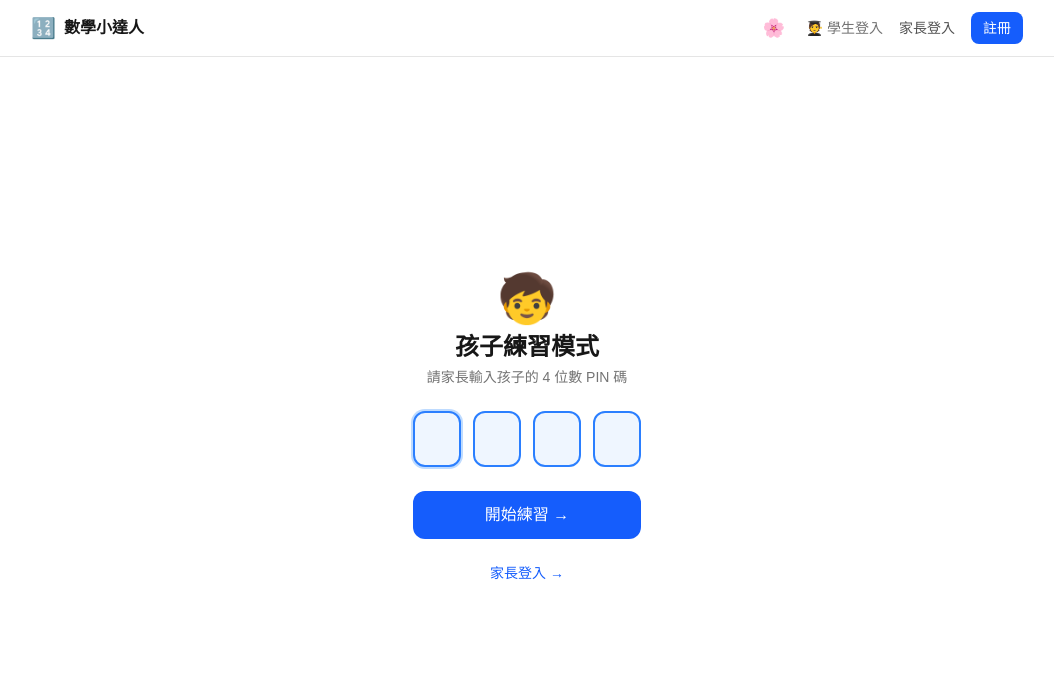
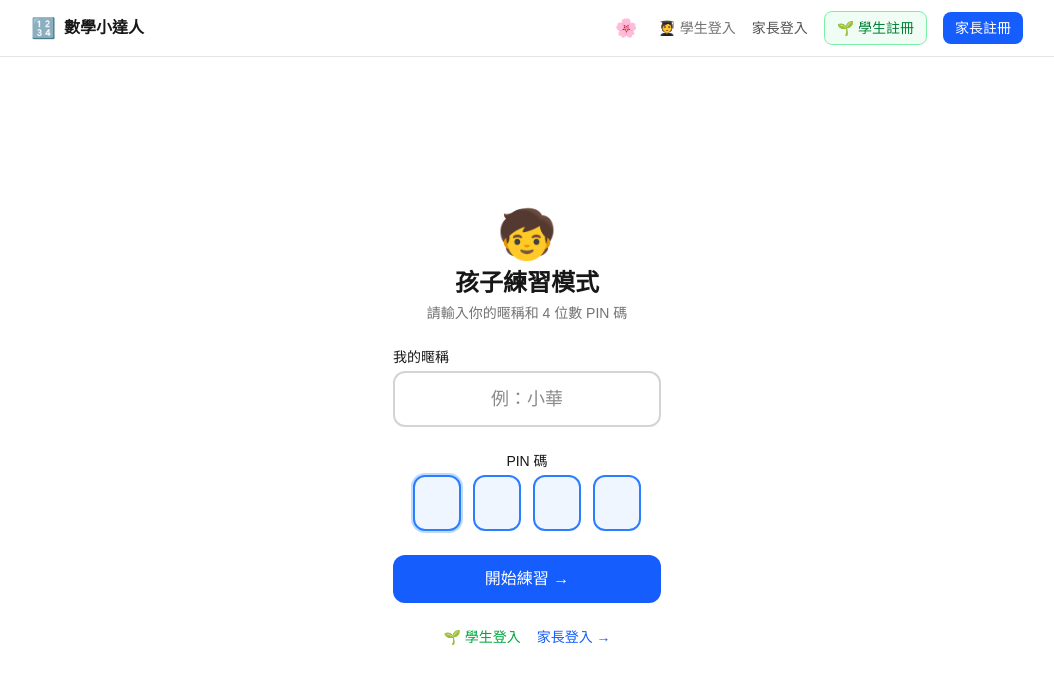
Before and after one commit to kukateng-cell/math-platform, a Next.js app: page /child-login in a window 1280 px wide. Shown: the top 684 px of the page, without its empty margins (113-1167 px from the left). Built offline with nearby package versions, Linux system fonts and the light colour scheme; no server answers.

Commit message:
feat: 更新孩子登入流程，支持暱稱 + PIN 碼登入，優化家長登入和註冊介面

```diff
--- a/src/actions/child-auth.ts
+++ b/src/actions/child-auth.ts
@@ -6,18 +6,22 @@ import { createChildSession, deleteChildSession } from '@/lib/child-session'
 
 type ChildLoginState = { error?: string } | undefined
 
-// 孩子用 PIN 碼登入練習模式
+// 孩子用 暱稱 + PIN 碼登入練習模式
 export async function childLogin(state: ChildLoginState, formData: FormData): Promise<ChildLoginState> {
+  const nickname = String(formData.get('nickname') || '').trim()
   // 組合 4 位數 PIN
   const pin = [0, 1, 2, 3].map((i) => String(formData.get(`d${i}`) || '')).join('')
 
+  if (!nickname) {
+    return { error: '請輸入你的暱稱' }
+  }
   if (pin.length !== 4) {
     return { error: '請輸入完整的 4 位數 PIN 碼' }
   }
 
-  // 只允許家長建立的孩子（STANDARD 模式）用 PIN 登入
+  // 用 暱稱 + PIN 驗證（只允許家長建立的孩子，STANDARD 模式）
   const child = await prisma.childProfile.findFirst({
-    where: { pin, mode: 'STANDARD' },
+    where: { nickname, pin, mode: 'STANDARD' },
   })
 
   if (!child) {
--- a/src/app/child-login/page.tsx
+++ b/src/app/child-login/page.tsx
@@ -37,13 +37,18 @@ export default async function ChildLoginPage() {
         <div className="mb-2 text-5xl">🧒</div>
         <h1 className="text-2xl font-bold">孩子練習模式</h1>
         <p className="mt-1 text-sm text-neutral-500">
-          請家長輸入孩子的 4 位數 PIN 碼
+          請輸入你的暱稱和 4 位數 PIN 碼
         </p>
       </div>
       <ChildPinForm />
-      <Link href="/login" className="text-sm text-blue-600 hover:underline">
-        家長登入 →
-      </Link>
+      <div className="flex gap-4 text-sm">
+        <Link href="/student/login" className="text-green-600 hover:underline">
+          🌱 學生登入
+        </Link>
+        <Link href="/login" className="text-blue-600 hover:underline">
+          家長登入 →
+        </Link>
+      </div>
     </main>
   )
 }
--- a/src/app/login/page.tsx
+++ b/src/app/login/page.tsx
@@ -9,16 +9,28 @@ export default async function LoginPage() {
     <main className="flex flex-1 items-center justify-center p-6">
       <div className="w-full max-w-sm">
         <div className="mb-6 text-center">
-          <h1 className="text-2xl font-bold">歡迎回來</h1>
+          <h1 className="text-2xl font-bold">家長登入</h1>
           <p className="mt-1 text-sm text-neutral-600">登入繼續孩子的學習</p>
         </div>
         <LoginForm initialCaptcha={captcha} />
         <p className="mt-6 text-center text-sm text-neutral-600">
           還沒有帳號？{' '}
           <Link href="/signup" className="font-medium text-blue-600 hover:underline">
-            註冊
+            家長註冊
           </Link>
         </p>
+        {/* 其他登入方式 */}
+        <div className="mt-4 space-y-2 border-t border-neutral-200 pt-4 text-center text-sm">
+          <p className="text-neutral-500">其他登入方式：</p>
+          <div className="flex flex-col gap-2">
+            <Link href="/child-login" className="block rounded-lg border border-amber-200 bg-amber-50 px-4 py-2.5 font-medium text-amber-700 transition hover:bg-amber-100">
+              🧒 孩子登入（暱稱 + PIN）
+            </Link>
+            <Link href="/student/login" className="block rounded-lg border border-green-200 bg-green-50 px-4 py-2.5 font-medium text-green-700 transition hover:bg-green-100">
+              🌱 學生登入（Email + 驗證碼）
+            </Link>
+          </div>
+        </div>
       </div>
     </main>
   )
--- a/src/app/page.tsx
+++ b/src/app/page.tsx
@@ -29,17 +29,31 @@ export default async function Home() {
                 href="/signup"
                 className="rounded-lg bg-blue-600 px-6 py-3 font-medium text-white transition hover:bg-blue-700"
               >
-                免費開始
+                家長免費開始
               </Link>
               <Link
                 href="/login"
                 className="rounded-lg border border-neutral-300 px-6 py-3 font-medium transition hover:bg-neutral-50"
               >
-                登入
+                家長登入
               </Link>
             </>
           )}
         </div>
+
+        {/* 學生自主學習入口 */}
+        {!user && (
+          <div className="flex flex-wrap items-center justify-center gap-2 rounded-xl border border-green-200 bg-green-50 px-5 py-3 text-sm">
+            <span className="text-green-800">🌱 我是學生，想自己練習</span>
+            <Link href="/student/signup" className="font-medium text-green-700 underline-offset-2 hover:underline">
+              學生註冊
+            </Link>
+            <span className="text-green-300">·</span>
+            <Link href="/student/login" className="font-medium text-green-700 underline-offset-2 hover:underline">
+              學生登入
+            </Link>
+          </div>
+        )}
       </div>
 
       <div className="grid w-full max-w-3xl gap-4 sm:grid-cols-3">
--- a/src/app/signup/page.tsx
+++ b/src/app/signup/page.tsx
@@ -21,6 +21,13 @@ export default async function SignupPage() {
             登入
           </Link>
         </p>
+        {/* 學生自主學習入口 */}
+        <div className="mt-4 rounded-lg border border-green-200 bg-green-50 p-3 text-center text-sm">
+          <span className="text-green-800">🌱 我是學生，想自己練習？</span>{' '}
+          <Link href="/student/signup" className="font-medium text-green-700 hover:underline">
+            學生註冊 →
+          </Link>
+        </div>
       </div>
     </main>
   )
--- a/src/components/child-pin-form.tsx
+++ b/src/components/child-pin-form.tsx
@@ -33,8 +33,23 @@ export default function ChildPinForm() {
 
   return (
     <form action={action} onPaste={handlePaste} className="flex w-full flex-col items-center gap-6">
-      <div className="flex gap-3">
-        {[0, 1, 2, 3].map((i) => (
+      {/* 暱稱 */}
+      <div className="flex w-full flex-col gap-1">
+        <label className="text-sm font-medium">我的暱稱</label>
+        <input
+          name="nickname"
+          type="text"
+          required
+          maxLength={20}
+          placeholder="例：小華"
+          className="rounded-xl border-2 border-neutral-300 bg-white px-4 py-3 text-center text-lg outline-none transition focus:border-blue-500 focus:ring-2 focus:ring-blue-200"
+        />
+      </div>
+
+      <div className="flex w-full flex-col gap-1">
+        <label className="text-sm font-medium text-center">PIN 碼</label>
+        <div className="flex justify-center gap-3">
+          {[0, 1, 2, 3].map((i) => (
           <input
             key={i}
             ref={(el) => { refs.current[i] = el }}
@@ -52,6 +67,7 @@ export default function ChildPinForm() {
               [&:not(:placeholder-shown)]:border-blue-500 [&:not(:placeholder-shown)]:bg-blue-50"
           />
         ))}
+        </div>
       </div>
 
       {state?.error && (
--- a/src/components/header.tsx
+++ b/src/components/header.tsx
@@ -41,10 +41,16 @@ export default async function Header() {
                 家長登入
               </Link>
               <Link
+                href="/student/signup"
+                className="rounded-lg border border-green-300 bg-green-50 px-3 py-1.5 font-medium text-green-700 hover:bg-green-100"
+              >
+                🌱 學生註冊
+              </Link>
+              <Link
                 href="/signup"
                 className="rounded-lg bg-blue-600 px-3 py-1.5 font-medium text-white hover:bg-blue-700"
               >
-                註冊
+                家長註冊
               </Link>
             </>
           )}
```
